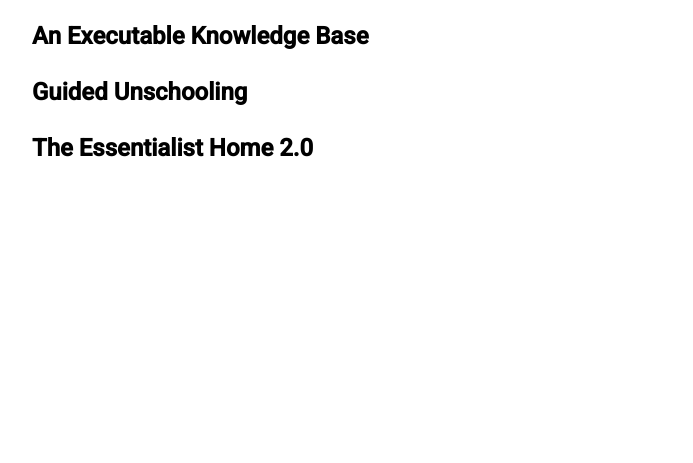
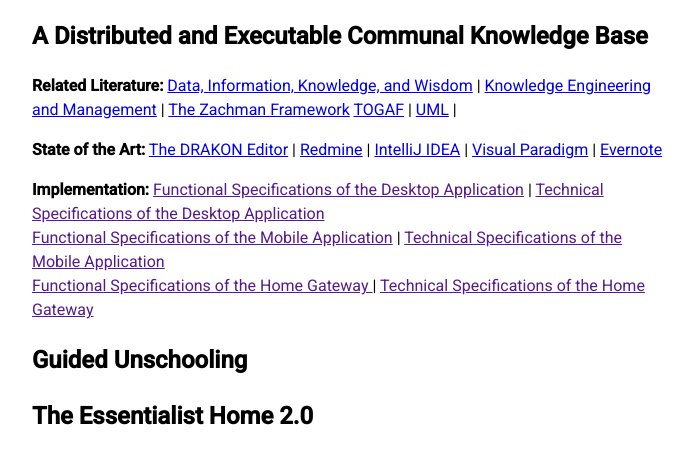
Before and after one commit to eyan/eyan.github.io, a plain HTML site: page index.html in a window 1280 px wide. Shown: the part 59-522 px from the top of the page, without its empty margins (32-725 px from the left). Drawn offline with Linux system fonts and the light colour scheme.

Commit message:
Updates.

```diff
--- a/index.html
+++ b/index.html
@@ -16,7 +16,29 @@
 </head>
 <body>
 <h1>eyan.github.io</h1>
-<h2>An Executable Knowledge Base</h2>
+<h2>A Distributed and Executable Communal Knowledge Base</h2>
+<p><b>Related Literature:</b>
+    <a href="http://systems-thinking.org/dikw/dikw.htm">Data, Information, Knowledge, and Wisdom</a> |
+    <a href="https://mitpress.mit.edu/books/knowledge-engineering-and-management">Knowledge Engineering and Management</a> |
+    <a href="https://www.zachman.com/about-the-zachman-framework">The Zachman Framework</a>
+    <a href="https://www.opengroup.org/togaf/">TOGAF</a> |
+    <a href="http://www.uml.org">UML</a> |
+</p>
+<p><b>State of the Art:</b>
+    <a href="https://drakon-editor.com">The DRAKON Editor</a> |
+    <a href="http://www.redmine.org">Redmine</a> |
+    <a href="https://www.jetbrains.com/idea/">IntelliJ IDEA</a> |
+    <a href="https://www.visual-paradigm.com">Visual Paradigm</a> |
+    <a href="https://evernote.com">Evernote</a>
+</p>
+<p><b>Implementation:</b>
+    <a href="">Functional Specifications of the Desktop Application</a> |
+    <a href="">Technical Specifications of the Desktop Application</a> <br/>
+    <a href="">Functional Specifications of the Mobile Application</a> |
+    <a href="">Technical Specifications of the Mobile Application</a> <br/>
+    <a href="">Functional Specifications of the Home Gateway </a> |
+    <a href="">Technical Specifications of the Home Gateway </a>
+</p>
 <h2>Guided Unschooling</h2>
 <h2>The Essentialist Home 2.0</h2>
 </body>
```
